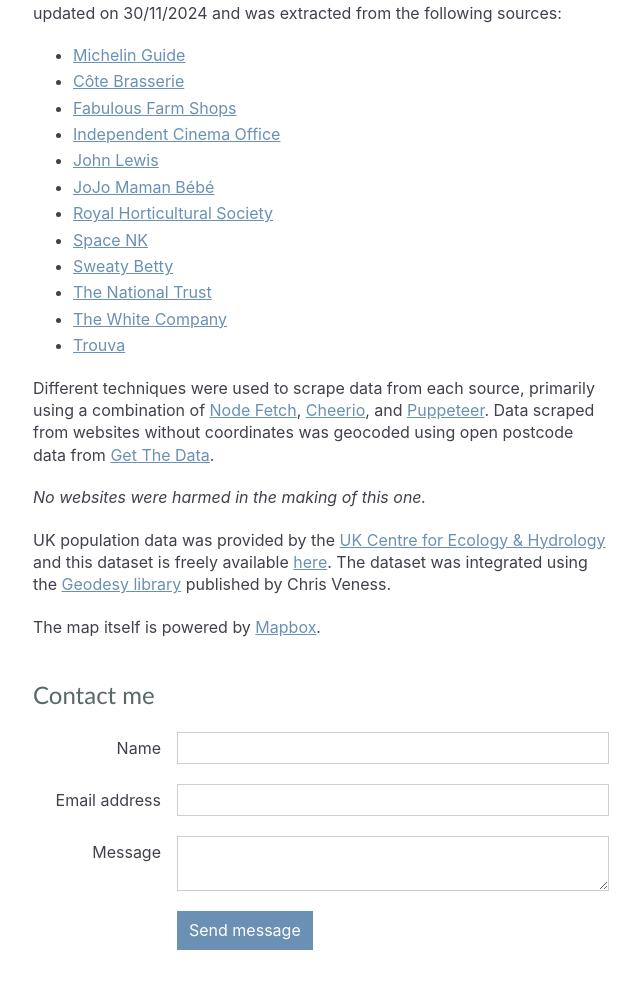
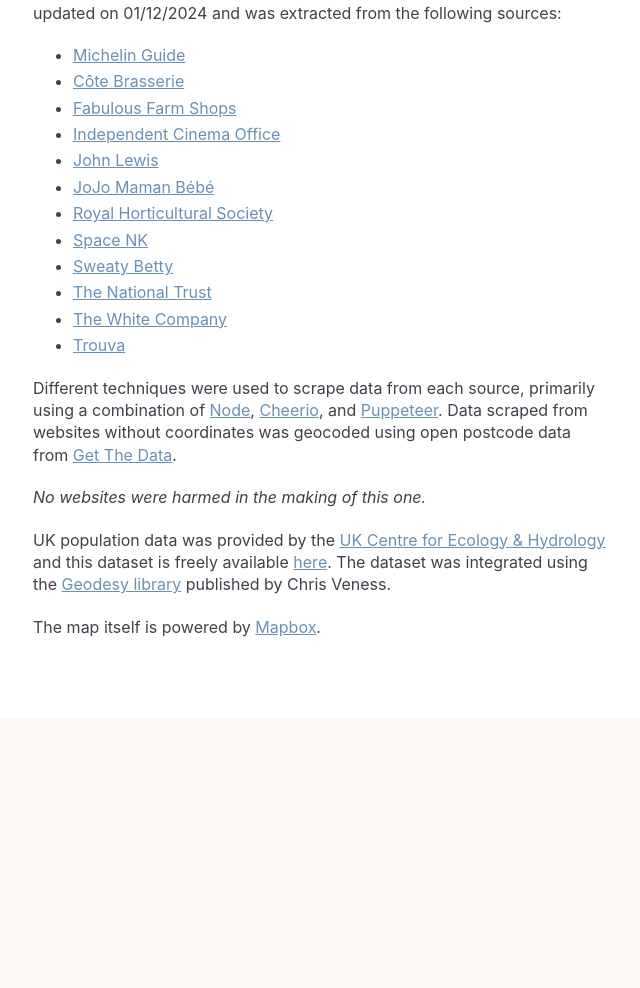
Before and after one commit to i-like-robots/middleclassmap.co.uk, a website: page website/about.html in a window 1280 px wide. Shown: the part 446-1434 px from the top of the page, without its empty margins (319-959 px from the left). After the commit the page ends 1164 px from the top, so only its background shows below. Drawn offline with Linux system fonts and the light colour scheme.

Commit message:
Remove contact form from about page as it no longer works

```diff
--- a/website/about.html
+++ b/website/about.html
@@ -46,7 +46,7 @@
       <h2>The data</h2>
       <p>
         All data displayed on this website is in the public domain. The data was last updated on
-        <time>30/11/2024</time> and was extracted from the following sources:
+        <time>01/12/2024</time> and was extracted from the following sources:
       </p>
       <ul>
         <li>
@@ -116,8 +116,8 @@
       <p>
         Different techniques were used to scrape data from each source, primarily using a
         combination of
-        <a href="https://www.npmjs.com/package/node-fetch" target="_blank" rel="noopener"
-          >Node Fetch</a
+        <a href="https://nodejs.org/" target="_blank" rel="noopener"
+          >Node</a
         >,
         <a href="https://www.npmjs.com/package/cheerio" target="_blank" rel="noopener">Cheerio</a>,
         and
@@ -150,24 +150,6 @@
         The map itself is powered by
         <a href="https://www.mapbox.com/" target="_blank" rel="noopener">Mapbox</a>.
       </p>
-      <h2>Contact me</h2>
-      <form id="contact" method="post" name="contact" netlify>
-        <div>
-          <label for="contact-name">Name</label>
-          <input type="text" name="name" id="contact-name" required />
-        </div>
-        <div>
-          <label for="contact-email">Email address</label>
-          <input type="email" name="email" id="contact-email" required />
-        </div>
-        <div>
-          <label for="contact-message">Message</label>
-          <textarea name="message" id="contact-message" required></textarea>
-        </div>
-        <div>
-          <button type="submit">Send message</button>
-        </div>
-      </form>
     </main>
   </body>
 </html>
```
